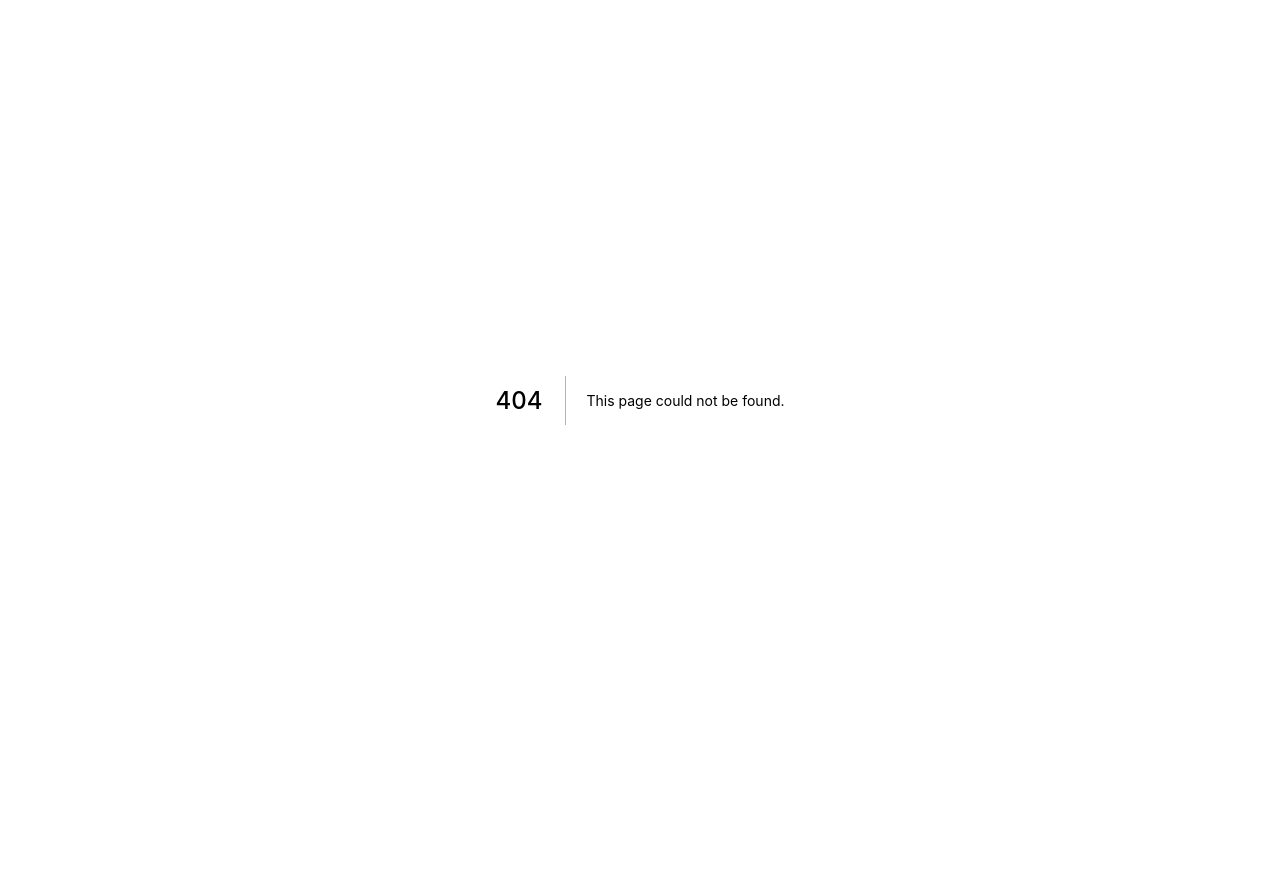
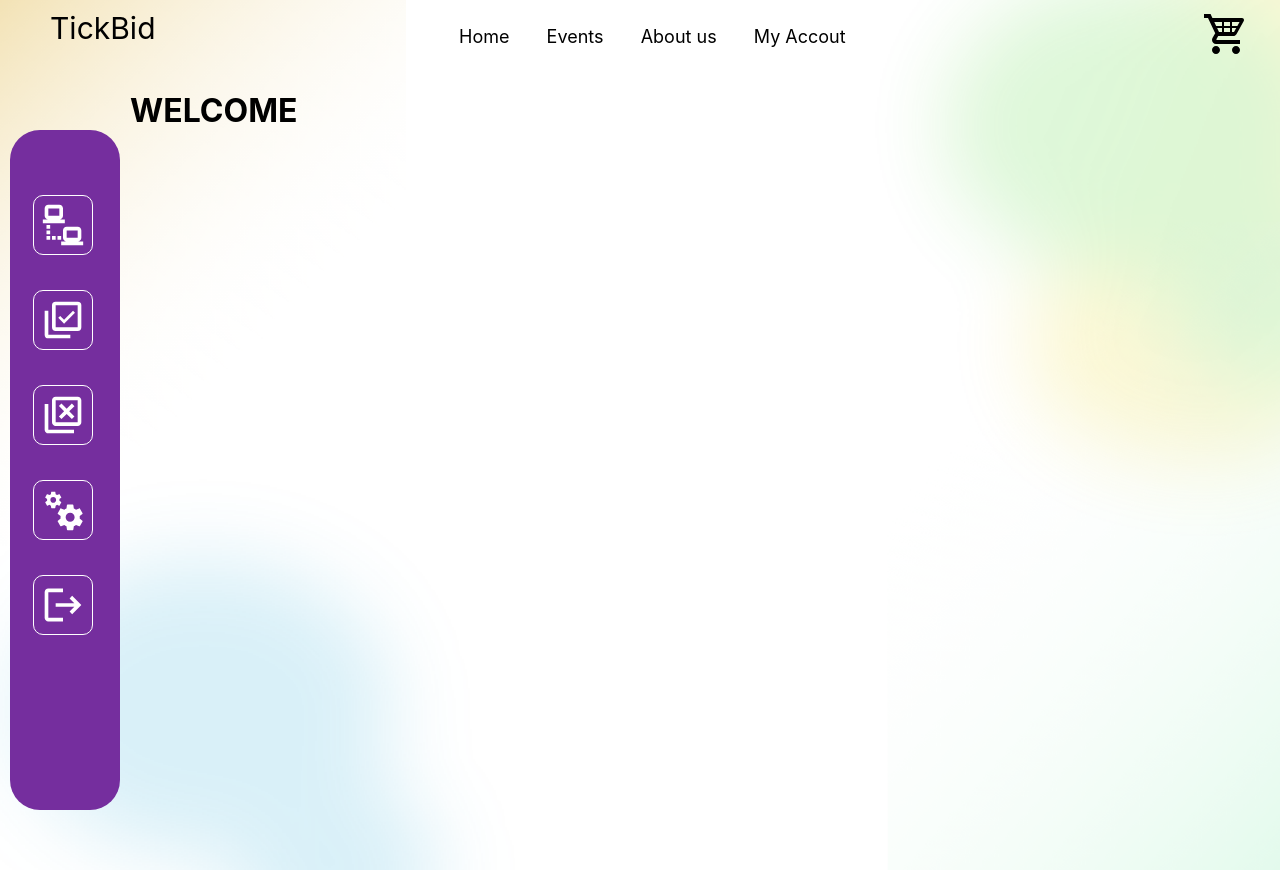
Before and after one commit to samitha093/Software-project, a Next.js app in the folder client/: page /seller in a window 1280 px wide. Before the commit this address had no page. Before the commit the page ends 800 px from the top, so only its background shows below. Built offline with nearby package versions, Linux system fonts and the light colour scheme.

Commit message:
seller page
add seller page and include navigation bar and side bar

```diff
--- /dev/null
+++ b/client/components/seller/Sidebar.tsx
@@ -0,0 +1,50 @@
+import React from 'react'
+import Link from 'next/link'
+import Icon from '@mdi/react';
+import { mdiLanPending  } from '@mdi/js';
+import { mdiCheckboxMultipleOutline } from '@mdi/js';
+import { mdiCloseBoxMultipleOutline  } from '@mdi/js';
+import { mdiCogs } from '@mdi/js';
+import { mdiLogout } from '@mdi/js';
+interface SidebarProps {
+
+}
+
+const Sidebar: React.FC<SidebarProps> = ({}) => {
+        return (
+            <div className="seller-c-sidebar">
+                    <div className="seller-c-sidebar-container">
+                        <Link href="/seller">
+                            <div className="seller-c-sidebar-item">
+                                <Icon path={mdiLanPending} color='white'/>
+                            </div>
+                        </Link>
+
+                        <Link href="/seller/activeevents">
+                            <div className="seller-c-sidebar-item">
+                                <Icon path={mdiCheckboxMultipleOutline} color='white'/>
+                            </div>
+                        </Link>
+
+                        <Link href="/seller/declinedevents">
+                            <div className="seller-c-sidebar-item">
+                                <Icon path={mdiCloseBoxMultipleOutline } color='white'/>
+                            </div>
+                        </Link>
+
+                        <Link href="/seller/settings">
+                            <div className="seller-c-sidebar-item">
+                                <Icon path={mdiCogs} color='white'/>
+                            </div>
+                        </Link>
+                        <Link href= "/">
+                        <div className="seller-c-sidebar-item">
+                            <Icon path={mdiLogout} color='white'/>
+                        </div>
+                        </Link>
+                    </div>
+            </div>
+        );
+}
+
+export default Sidebar;
--- /dev/null
+++ b/client/components/seller/Styles.css
@@ -0,0 +1,24 @@
+.seller-c-sidebar{
+    width:130px;
+    height: calc(100vh - 70px);
+    min-height: 800px;
+    padding: 60px 10px;
+}
+.seller-c-sidebar-container{
+    width: 100%;
+    height:100%;
+    background-color: #752E9E;
+    border-radius: 30px;
+    padding: 30px 23px;
+}
+.seller-c-sidebar-item{
+    width:60px;
+    height:60px;
+    border: 1px;
+    border-color: white;
+    border-radius: 10px;
+    border-style:solid;
+    margin-top: 35px;
+    padding: 7px;
+    cursor: pointer;
+}
--- a/client/pages/_app.tsx
+++ b/client/pages/_app.tsx
@@ -6,7 +6,8 @@ import '../components/manager/styles.css'
 import '../pages/manager/styles.css'
 import '../components/user/styles.css'
 import '../pages/user/style.css'
-
+import '../components/seller/styles.css'
+import '../pages/seller/styles.css'
 
 import type { AppProps } from 'next/app'
 
--- /dev/null
+++ b/client/pages/seller/Styles.css
@@ -0,0 +1,38 @@
+.seller-bg
+{
+    background-image: url("../../assets/dashbord-bg.png");
+    background-size: cover;
+}
+.seller-index
+{
+    display: flex;
+    overflow: auto;
+}
+.seller-index-content
+{
+    width: 100%;
+}
+.seller-index-container
+{
+    width: 100%;
+    padding-left: 30px;
+    position: relative;
+    display: flex;
+    box-sizing: border-box;
+    justify-content: space-between;
+    flex-wrap: wrap;
+}
+
+@media only screen and (max-width: 600px) {
+    .seller-index{
+        display: block;
+        overflow: auto;
+    }
+    .seller-index-content h1{
+        padding-left: 30px;
+    }
+    .seller-index-container{
+        padding-left: 0px;
+        display: flex;
+    }
+}
--- /dev/null
+++ b/client/pages/seller/index.tsx
@@ -0,0 +1,20 @@
+import React from 'react'
+import type { NextPage } from 'next'
+import Sidebar from '../../components/seller/Sidebar'
+import Navbar from '../../components/Navbar'
+
+const index: NextPage = () => {
+    return (
+        <div className="seller-bg">
+                <Navbar/>
+                <div className="seller-index">
+                    <Sidebar/>
+                    <div>
+                       <h1>WELCOME</h1>
+                    </div>
+                </div>
+            </div>
+    );
+}
+
+export default index;
```
